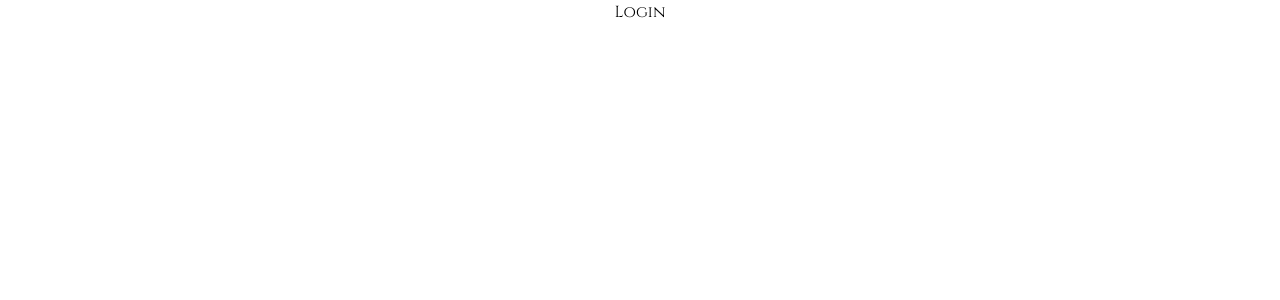
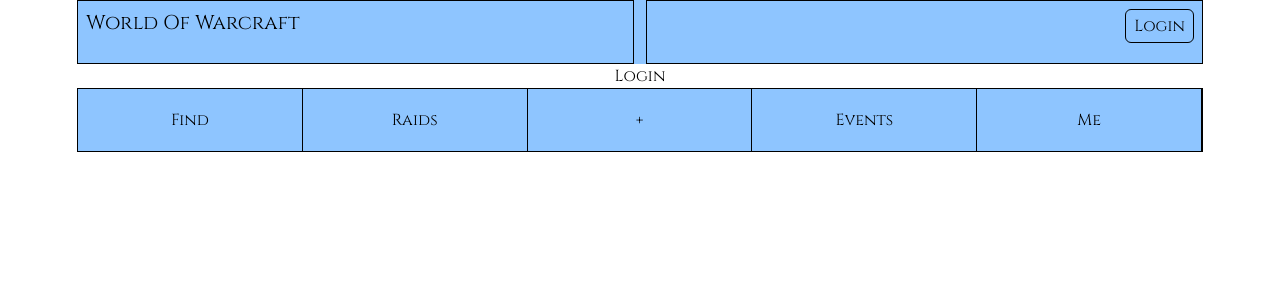
Before and after one commit to bexy65/social, a React (Vite) app in the folder frontend/: page /login in a window 1280 px wide. Shown: the top 300 px of the page. Built offline with nearby package versions, Linux system fonts and the light colour scheme.

Commit message:
feat: #1 additional changes, minor updates

```diff
--- /dev/null
+++ b/frontend/components/Posts.jsx
@@ -0,0 +1,43 @@
+import { useEffect, useState } from "react";
+
+
+function Posts() {
+    const [posts, setPosts] = useState([]);
+
+    useEffect(() => {
+        const fetchPosts = async () => {
+            try {
+                const response = await fetch("https://dummyjson.com/posts");
+                const data = await response.json();
+                setPosts(data.posts);
+            } catch (error) {
+                console.error(error);
+            }
+        };
+
+        fetchPosts();
+    }, []);
+
+    return (
+        <>
+            <main className="h-full flex-1 overflow-y-auto px-2 lg:px-0 pb-16">
+                <div className=" text-start p-2">
+                    <div className="m-0 border">what u think?</div>
+                    <div className="border">
+                        <p>button section</p>
+                    </div>
+                </div>
+                <div className="text-start mx-auto max-w-2xl">
+                    {posts.map((post) => (
+                        <div className="mb-2 border py-2" key={post.id}>
+                            <h2>{post.title}</h2>
+                            <p>{post.body}</p>
+                        </div>
+                    ))}
+                </div>
+            </main>
+        </>
+    )
+}
+
+export default Posts;
--- /dev/null
+++ b/frontend/components/layout/BottomNav.jsx
@@ -0,0 +1,25 @@
+import { useState } from "react"
+
+const navArray = [
+    'Find',
+    'Raids',
+    '+',
+    'Events',
+    'Me'
+]
+
+function BottomNav() {
+    const [nav, setNav] = useState(navArray);
+    return (
+        <div className="border h-16 flex items-center m-0 sticky inset-x-0 bottom-0 bg-blue-300">
+            {nav.map((e)=>(
+                <div className="w-1/4 m-0 h-full flex items-center border-r p-2" key={e}>
+                   <p className="m-0 p-0 w-full">{e}</p>
+                </div>
+             )
+            )}
+        </div>
+    )
+}
+
+export default BottomNav
--- a/frontend/components/layout/Header.jsx
+++ b/frontend/components/layout/Header.jsx
@@ -2,9 +2,9 @@
 
 function Header(){
     return (
-        <div className="flex w-full sticky gap-3">
+        <div className="flex w-full h-12 lg:h-16 sticky gap-3 inset-x-0 top-0 bg-blue-300 m-0">
             <div className="border p-2 w-1/2 text-start">
-                <h2 className="m-0 p-0">World Of Warcraft</h2>
+                <p className="m-0 p-0 text-sm lg:text-xl">World Of Warcraft</p>
             </div>
             <div className="border p-2 w-1/2 text-end">
                 <button className="px-2 py-1 border rounded-md">
--- a/frontend/components/layout/SideBar.jsx
+++ b/frontend/components/layout/SideBar.jsx
@@ -2,7 +2,7 @@
 function Sidebar(){
     return (
         <aside className="w-64 border-r p-2">
-            <h4 className="mb-2">Menu</h4>
+            <h2 className="mb-4">Menu</h2>
             <ol className="border">
                 <li>Item1</li>
                 <li>Item2</li>
--- a/frontend/pages/Home.jsx
+++ b/frontend/pages/Home.jsx
@@ -2,33 +2,14 @@
 import AccountMenu from "../components/AccountMenuDropdown";
 import Header from "../components/layout/Header";
 import Sidebar from "../components/layout/SideBar";
+import Posts from "../components/Posts";
 function Home() {
     return (
         <>
-            <div className="h-screen overflow-hidden shadow-element">
+            <div className="flex h-[calc(100vh-4rem)]">
 
-                <Header />
+                <Posts />
 
-                <div className="flex h-[calc(100vh-4rem)]">
-
-                    <Sidebar />
-
-                    <main className="flex-1 overflow-y-auto">
-                        <div className="border text-start sticky p-2">
-                            <div className="m-0 border">what u think?</div>
-                            <div className="border">
-                                <p>button section</p>
-                            </div>
-                        </div>
-                        <div className="mx-auto max-w-2xl p-6">
-
-                        </div>
-                    </main>
-
-                    <aside className="w-64 border-l">
-                        Sidebar info panel ?
-                    </aside>
-                </div>
             </div>
         </>
     )
--- a/frontend/src/App.jsx
+++ b/frontend/src/App.jsx
@@ -1,17 +1,26 @@
 import { useState } from 'react'
-import { Route, Routes } from 'react-router-dom'
+import { BrowserRouter, Route, Routes } from 'react-router-dom'
 import './App.css'
 import Home from '../pages/Home'
 import Login from '../pages/Login'
+import Header from '../components/layout/Header'
+import BottomNav from '../components/layout/BottomNav'
+BottomNav
 
 function App() {
 
   return (
     <>
-      <Routes>
-        <Route index element={<Home />} />
-        <Route path='/login' element={<Login />} />
-      </Routes>
+      <BrowserRouter>
+        <div className="h-screen overflow-hidden">
+          <Header />
+          <Routes>
+            <Route index element={<Home />} />
+            <Route path='/login' element={<Login />} />
+          </Routes>
+          <BottomNav/>
+        </div>
+      </BrowserRouter>
     </>
   )
 }
--- a/frontend/src/main.jsx
+++ b/frontend/src/main.jsx
@@ -1,14 +1,11 @@
 import { StrictMode } from 'react'
 import { createRoot } from 'react-dom/client'
-import { BrowserRouter } from 'react-router-dom';
 
 import './index.css'
 import App from './App.jsx'
 
 createRoot(document.getElementById('root')).render(
-  <BrowserRouter>
     <StrictMode>
       <App />
     </StrictMode>
-  </BrowserRouter>
 )
```
